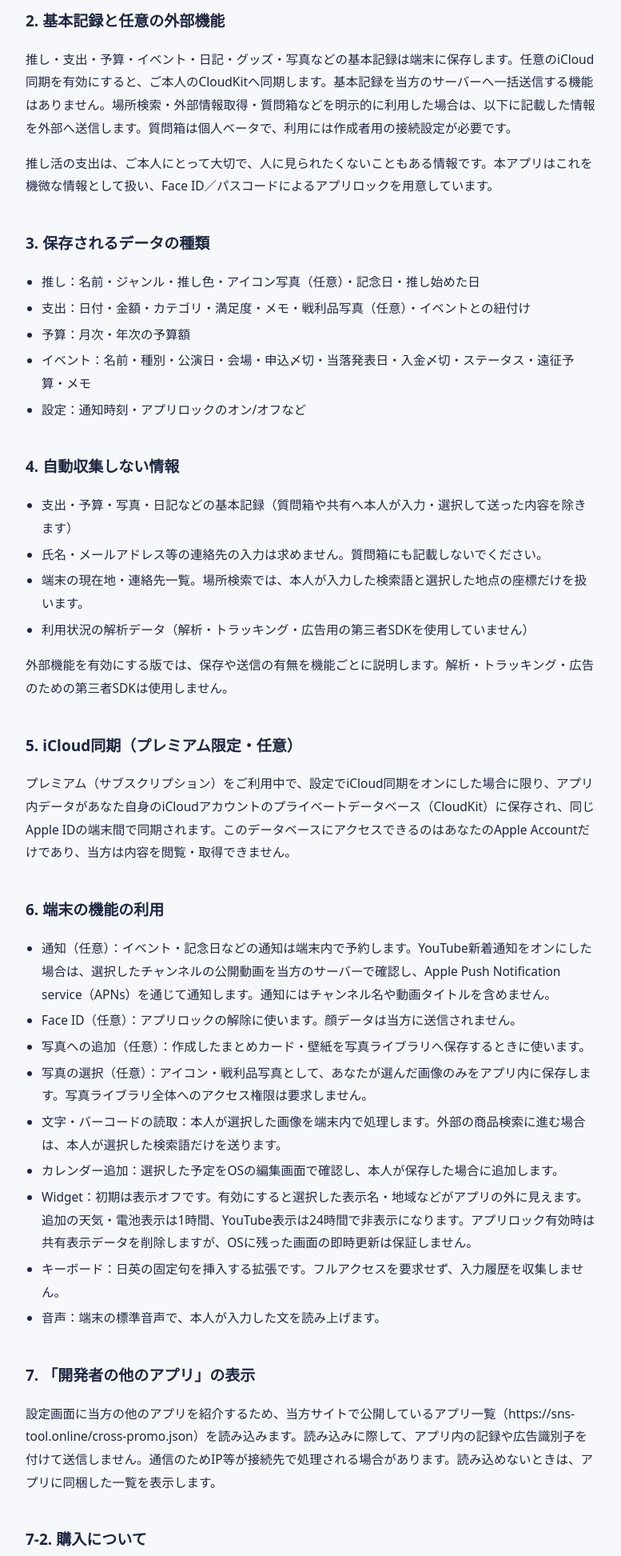
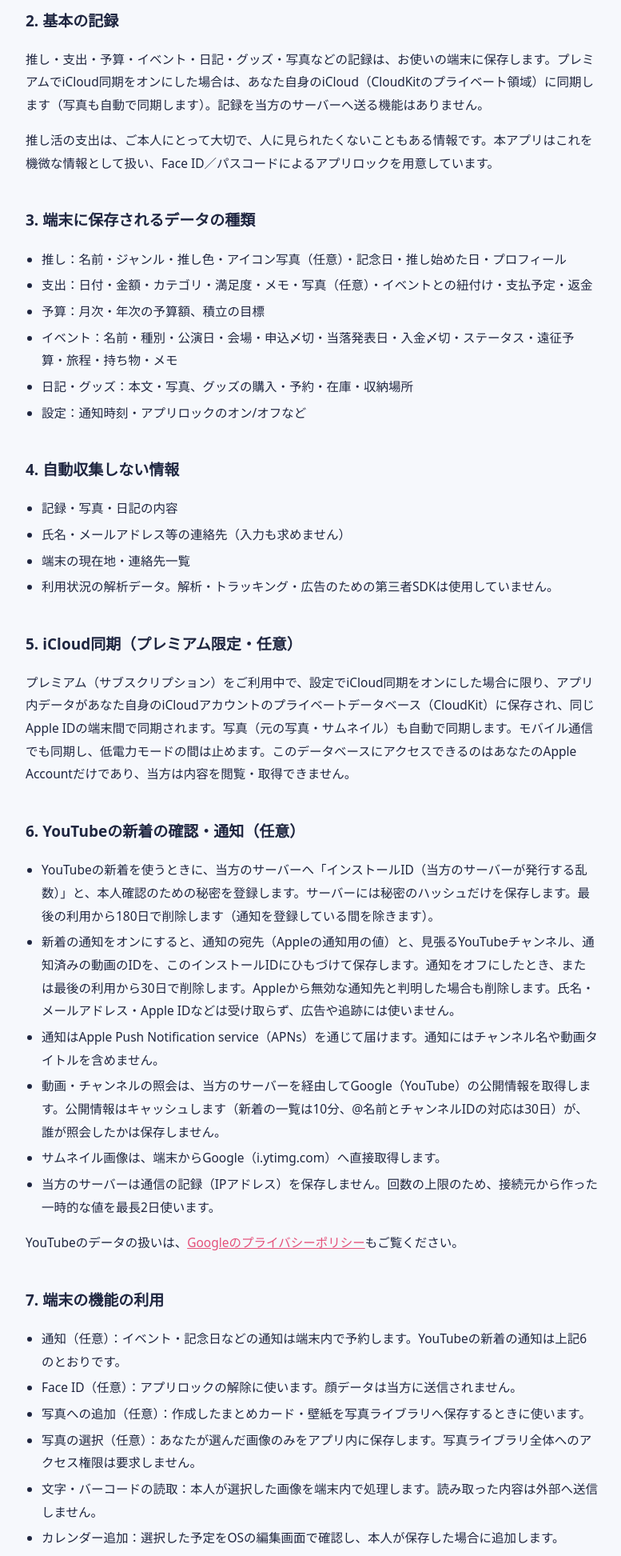
Before and after one commit to cotton1101/oshilog-legal, a plain HTML site: page privacy.html in a window 1280 px wide. Shown: the part 409-2354 px from the top of the page at 80% size, without its empty margins (250-1027 px from the left). Drawn offline with Linux system fonts and the light colour scheme.

Commit message:
推し活ログ 1.1 のプライバシーポリシーとサポートページ（質問箱・キーボード・楽天の記述を削除、YouTube の新着の保存と期間、写真の自動同期、使い方の案内）
Co-Authored-By: Claude Opus 5.5 <noreply@anthropic.com>

```diff
--- a/privacy.html
+++ b/privacy.html
@@ -36,58 +36,65 @@ footer a{color:var(--sub)}
 <nav><a href="index.html">サポート</a><a href="privacy.html">プライバシー</a><a href="terms.html">利用規約</a></nav></header>
 <div class="wrap">
 <h1>プライバシーポリシー</h1>
-<p class="dates">施行日: 2026年10月20日 ／ 最終更新日: 2026年10月23日</p>
+<p class="dates">施行日: 2026年10月20日 ／ 最終更新日: 2026年10月23日（バージョン1.1）</p>
 <h2>1. はじめに</h2>
 <p>推し活ログ（以下「本アプリ」）は、推し活の支出・予算・イベント（現場）を記録するためのアプリです。本ポリシーは、本アプリがどのように情報を扱うかを説明します。提供者は Cotton-Web 山田英紀（以下「当方」）です。</p>
-<h2>2. 基本記録と任意の外部機能</h2>
-<p>推し・支出・予算・イベント・日記・グッズ・写真などの基本記録は端末に保存します。任意のiCloud同期を有効にすると、ご本人のCloudKitへ同期します。基本記録を当方のサーバーへ一括送信する機能はありません。場所検索・外部情報取得・質問箱などを明示的に利用した場合は、以下に記載した情報を外部へ送信します。質問箱は個人ベータで、利用には作成者用の接続設定が必要です。</p>
+<h2>2. 基本の記録</h2>
+<p>推し・支出・予算・イベント・日記・グッズ・写真などの記録は、お使いの端末に保存します。プレミアムでiCloud同期をオンにした場合は、あなた自身のiCloud（CloudKitのプライベート領域）に同期します（写真も自動で同期します）。記録を当方のサーバーへ送る機能はありません。</p>
 <p>推し活の支出は、ご本人にとって大切で、人に見られたくないこともある情報です。本アプリはこれを機微な情報として扱い、Face ID／パスコードによるアプリロックを用意しています。</p>
-<h2>3. 保存されるデータの種類</h2>
+<h2>3. 端末に保存されるデータの種類</h2>
 <ul>
-<li>推し：名前・ジャンル・推し色・アイコン写真（任意）・記念日・推し始めた日</li>
-<li>支出：日付・金額・カテゴリ・満足度・メモ・戦利品写真（任意）・イベントとの紐付け</li>
-<li>予算：月次・年次の予算額</li>
-<li>イベント：名前・種別・公演日・会場・申込〆切・当落発表日・入金〆切・ステータス・遠征予算・メモ</li>
+<li>推し：名前・ジャンル・推し色・アイコン写真（任意）・記念日・推し始めた日・プロフィール</li>
+<li>支出：日付・金額・カテゴリ・満足度・メモ・写真（任意）・イベントとの紐付け・支払予定・返金</li>
+<li>予算：月次・年次の予算額、積立の目標</li>
+<li>イベント：名前・種別・公演日・会場・申込〆切・当落発表日・入金〆切・ステータス・遠征予算・旅程・持ち物・メモ</li>
+<li>日記・グッズ：本文・写真、グッズの購入・予約・在庫・収納場所</li>
 <li>設定：通知時刻・アプリロックのオン/オフなど</li>
 </ul>
 <h2>4. 自動収集しない情報</h2>
 <ul>
-<li>支出・予算・写真・日記などの基本記録（質問箱や共有へ本人が入力・選択して送った内容を除きます）</li>
-<li>氏名・メールアドレス等の連絡先の入力は求めません。質問箱にも記載しないでください。</li>
-<li>端末の現在地・連絡先一覧。場所検索では、本人が入力した検索語と選択した地点の座標だけを扱います。</li>
-<li>利用状況の解析データ（解析・トラッキング・広告用の第三者SDKを使用していません）</li>
+<li>記録・写真・日記の内容</li>
+<li>氏名・メールアドレス等の連絡先（入力も求めません）</li>
+<li>端末の現在地・連絡先一覧</li>
+<li>利用状況の解析データ。解析・トラッキング・広告のための第三者SDKは使用していません。</li>
 </ul>
-<p>外部機能を有効にする版では、保存や送信の有無を機能ごとに説明します。解析・トラッキング・広告のための第三者SDKは使用しません。</p>
 <h2>5. iCloud同期（プレミアム限定・任意）</h2>
-<p>プレミアム（サブスクリプション）をご利用中で、設定でiCloud同期をオンにした場合に限り、アプリ内データがあなた自身のiCloudアカウントのプライベートデータベース（CloudKit）に保存され、同じApple IDの端末間で同期されます。このデータベースにアクセスできるのはあなたのApple Accountだけであり、当方は内容を閲覧・取得できません。</p>
-<h2>6. 端末の機能の利用</h2>
+<p>プレミアム（サブスクリプション）をご利用中で、設定でiCloud同期をオンにした場合に限り、アプリ内データがあなた自身のiCloudアカウントのプライベートデータベース（CloudKit）に保存され、同じApple IDの端末間で同期されます。写真（元の写真・サムネイル）も自動で同期します。モバイル通信でも同期し、低電力モードの間は止めます。このデータベースにアクセスできるのはあなたのApple Accountだけであり、当方は内容を閲覧・取得できません。</p>
+<h2>6. YouTubeの新着の確認・通知（任意）</h2>
 <ul>
-<li>通知（任意）：イベント・記念日などの通知は端末内で予約します。YouTube新着通知をオンにした場合は、選択したチャンネルの公開動画を当方のサーバーで確認し、Apple Push Notification service（APNs）を通じて通知します。通知にはチャンネル名や動画タイトルを含めません。</li>
+<li>YouTubeの新着を使うときに、当方のサーバーへ「インストールID（当方のサーバーが発行する乱数）」と、本人確認のための秘密を登録します。サーバーには秘密のハッシュだけを保存します。最後の利用から180日で削除します（通知を登録している間を除きます）。</li>
+<li>新着の通知をオンにすると、通知の宛先（Appleの通知用の値）と、見張るYouTubeチャンネル、通知済みの動画のIDを、このインストールIDにひもづけて保存します。通知をオフにしたとき、または最後の利用から30日で削除します。Appleから無効な通知先と判明した場合も削除します。氏名・メールアドレス・Apple IDなどは受け取らず、広告や追跡には使いません。</li>
+<li>通知はApple Push Notification service（APNs）を通じて届けます。通知にはチャンネル名や動画タイトルを含めません。</li>
+<li>動画・チャンネルの照会は、当方のサーバーを経由してGoogle（YouTube）の公開情報を取得します。公開情報はキャッシュします（新着の一覧は10分、@名前とチャンネルIDの対応は30日）が、誰が照会したかは保存しません。</li>
+<li>サムネイル画像は、端末からGoogle（i.ytimg.com）へ直接取得します。</li>
+<li>当方のサーバーは通信の記録（IPアドレス）を保存しません。回数の上限のため、接続元から作った一時的な値を最長2日使います。</li>
+</ul>
+<p>YouTubeのデータの扱いは、<a href="https://policies.google.com/privacy">Googleのプライバシーポリシー</a>もご覧ください。</p>
+<h2>7. 端末の機能の利用</h2>
+<ul>
+<li>通知（任意）：イベント・記念日などの通知は端末内で予約します。YouTubeの新着の通知は上記6のとおりです。</li>
 <li>Face ID（任意）：アプリロックの解除に使います。顔データは当方に送信されません。</li>
 <li>写真への追加（任意）：作成したまとめカード・壁紙を写真ライブラリへ保存するときに使います。</li>
-<li>写真の選択（任意）：アイコン・戦利品写真として、あなたが選んだ画像のみをアプリ内に保存します。写真ライブラリ全体へのアクセス権限は要求しません。</li>
-<li>文字・バーコードの読取：本人が選択した画像を端末内で処理します。外部の商品検索に進む場合は、本人が選択した検索語だけを送ります。</li>
+<li>写真の選択（任意）：あなたが選んだ画像のみをアプリ内に保存します。写真ライブラリ全体へのアクセス権限は要求しません。</li>
+<li>文字・バーコードの読取：本人が選択した画像を端末内で処理します。読み取った内容は外部へ送信しません。</li>
 <li>カレンダー追加：選択した予定をOSの編集画面で確認し、本人が保存した場合に追加します。</li>
 <li>Widget：初期は表示オフです。有効にすると選択した表示名・地域などがアプリの外に見えます。追加の天気・電池表示は1時間、YouTube表示は24時間で非表示になります。アプリロック有効時は共有表示データを削除しますが、OSに残った画面の即時更新は保証しません。</li>
-<li>キーボード：日英の固定句を挿入する拡張です。フルアクセスを要求せず、入力履歴を収集しません。</li>
 <li>音声：端末の標準音声で、本人が入力した文を読み上げます。</li>
 </ul>
-<h2>7. 「開発者の他のアプリ」の表示</h2>
+<h2>8. 場所の検索と天気</h2>
+<p>場所の検索語はAppleマップへ、選択した地点の天気を取得する場合はその座標をApple Weatherへ、端末から送ります。端末の現在地を自動取得しません。当方はこれらを受け取りません。</p>
+<h2>9. 「開発者の他のアプリ」の表示</h2>
 <p>設定画面に当方の他のアプリを紹介するため、当方サイトで公開しているアプリ一覧（https://sns-tool.online/cross-promo.json）を読み込みます。読み込みに際して、アプリ内の記録や広告識別子を付けて送信しません。通信のためIP等が接続先で処理される場合があります。読み込めないときは、アプリに同梱した一覧を表示します。</p>
-<h2>7-2. 購入について</h2>
+<h2>10. 購入について</h2>
 <p>購入・更新・復元の処理はAppleのApp Store／StoreKitを通じて行われます。当方は決済情報を受け取りません。</p>
-<h2>7-3. 任意の外部取得と質問箱</h2>
-<p>場所の検索語はAppleマップへ、選択した地点の天気を取得する場合はその座標をApple Weatherへ送ります。端末の現在地を自動取得しません。YouTubeの動画・チャンネルID、楽天の商品検索語は当方の取得サーバーを経由して該当提供元へ送ります。支出・予算・写真・日記は送信しません。取得サーバーは短時間の結果キャッシュと回数制限の情報をメモリで保持します。YouTube新着通知をオンにした場合のみ、選択したチャンネルID、ランダムなアプリ登録ID、端末の通知先トークン、通知済み動画IDと登録・更新時刻を公開領域外に保存します。通知先トークンと新着動画IDはAppleへ通知配信のために送信します。アプリの新着通知をオフにするか、接続を解除すると登録を削除します。最後の利用から30日で登録を削除し、Appleから無効な通知先と判明した場合も削除します。アプリの削除だけでは即時削除されないため、削除前に通知をオフにしてください。</p>
-<p>質問箱では、募集文・回答・通報を当方の専用サーバーに保存します。募集文はリンクを知る人に公開され、回答と通報は作成者が確認します。氏名、連絡先、パスワード、第三者の個人情報を書かないでください。募集・回答・通報は稼働中の保存領域から最長30日で削除し、募集の期限が来た場合は回答も削除します。作成者は回答の削除と募集の終了ができます。削除後も非公開バックアップに最長7日残る場合があります。期限切れの内容を復元で再公開しません。</p>
-<p>不正送信対策として通信元IPを受け取りますが、回数制限には匿名化した一時的な値をメモリで使い、原文や回答本文を対象サービスのアクセスログへ保存しません。通報が3件に達すると受付を停止し、作成者が確認します。<a href="https://oshilog.sns-tool.online/privacy">質問箱の保存・削除について</a>もご覧ください。問い合わせ先は本ページ末尾の窓口です。</p>
-<h2>8. データの削除</h2>
+<h2>11. データの削除</h2>
 <p>記録は各画面から個別に削除できるほか、設定の「すべてのデータを削除」でまとめて削除できます。アプリを削除すると端末内のデータも削除されます。iCloud同期を使っていた場合、iCloud上のデータは端末の「設定」→ Apple ID → iCloud から削除できます。</p>
-<p>アプリや端末の記録を削除しただけでは、質問箱サーバーの内容は削除されません。作成者の受信箱から回答を削除・募集を終了するか、サポート窓口へお問い合わせください。サーバーの保存期限は上記のとおりです。</p>
-<h2>9. 免責事項</h2>
+<p>YouTubeの新着の通知をオフにするか、設定の「すべてのデータを削除」を行うと、当方のサーバーの通知の登録も解除します。アプリの削除だけでは即時に解除されないため、削除の前に通知をオフにしてください（解除しなかった登録も、上記6の期限で自動的に削除します）。</p>
+<h2>12. 免責事項</h2>
 <p>本アプリは推し活の支出・予算・イベントを記録するためのツールであり、家計・節約・金融に関する助言を行うものではありません。表示される金額・集計はご自身の入力にもとづく参考情報です。</p>
-<h2>10. 本ポリシーの変更</h2>
+<h2>13. 本ポリシーの変更</h2>
 <p>本ポリシーを変更する場合は、本ページを更新し、最終更新日を改めます。</p>
-<h2>11. お問い合わせ</h2>
+<h2>14. お問い合わせ</h2>
 <p>提供者: Cotton-Web 山田英紀<br>連絡先: yamada@sns-tool.online</p>
 
 <footer>© 2026 推し活ログ ・ <a href="privacy.html">プライバシーポリシー</a> ・ <a href="terms.html">利用規約</a></footer>
```
Also changed, not shown: index.html (+3 -2 lines).
